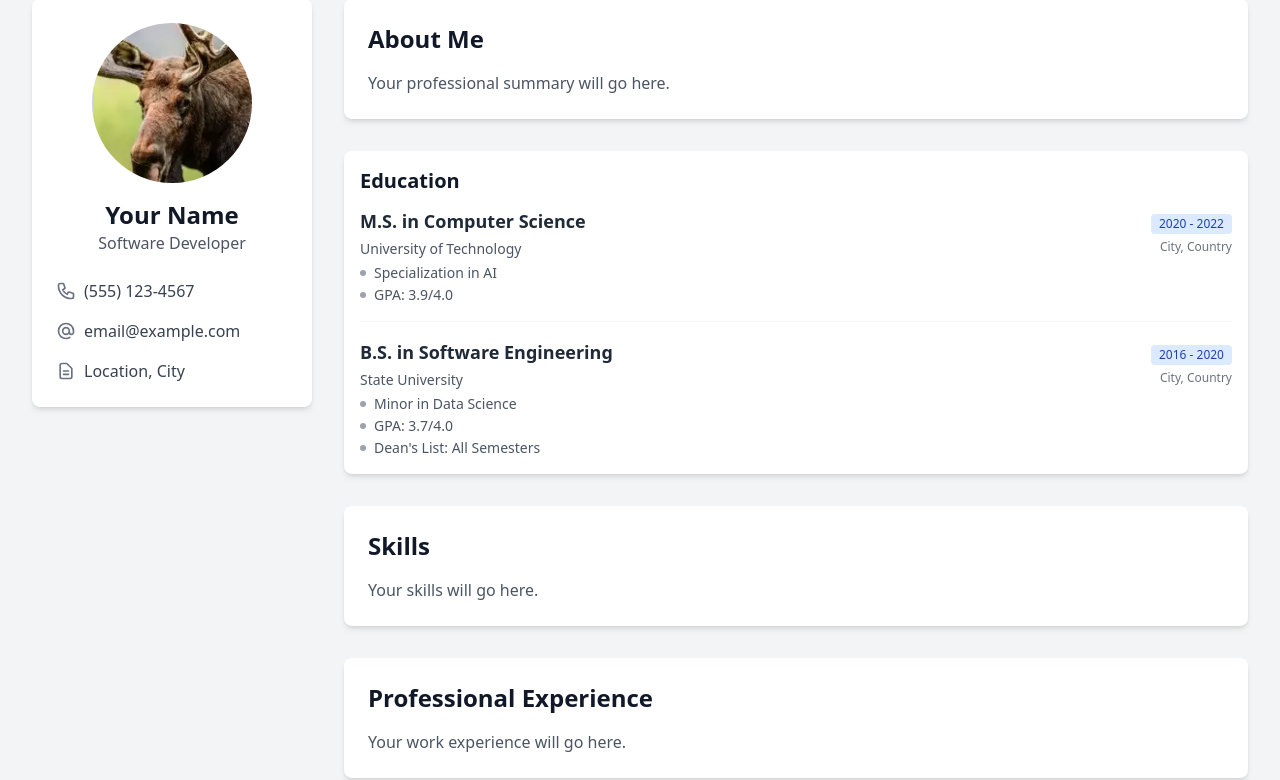
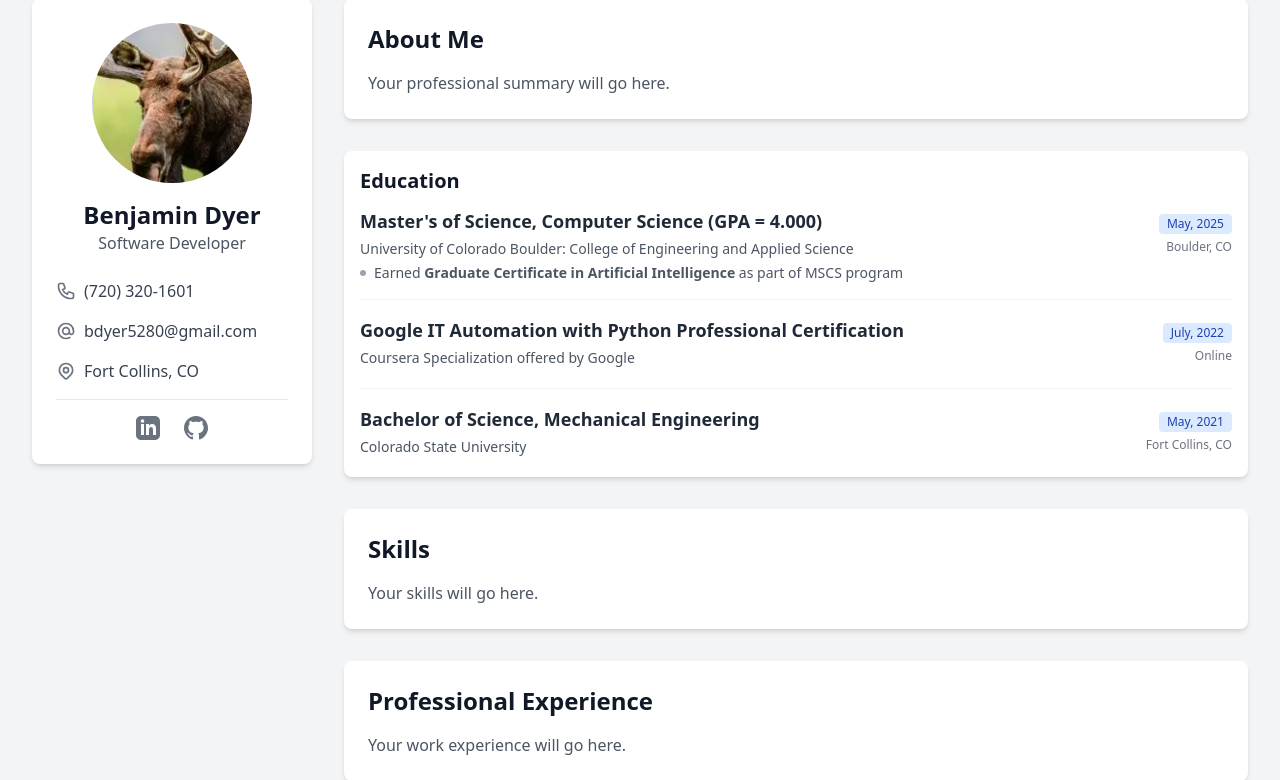
Before and after one commit to b5050d/portfolio, a Flask app: page / in a window 1280 px wide. Shown: the part 129-909 px from the top of the page. Run offline with Flask 3, Linux system fonts and the light colour scheme; some libraries are stand-ins or nearby versions.

Commit message:
Added icons for linked in and github

```diff
--- a/templates/home.html
+++ b/templates/home.html
@@ -10,7 +10,7 @@
                     <img src="{{ url_for('static', filename='moose.PNG') }}"
                          alt="Profile Picture"
                          class="w-40 h-40 rounded-full mx-auto mb-4">
-                    <h2 class="text-2xl font-bold text-gray-900">Your Name</h2>
+                    <h2 class="text-2xl font-bold text-gray-900">Benjamin Dyer</h2>
                     <p class="text-gray-600">Software Developer</p>
                 </div>
                 <div class="space-y-4">
@@ -18,19 +18,38 @@
                         <svg class="w-5 h-5 text-gray-500" fill="none" stroke="currentColor" viewBox="0 0 24 24">
                             <path stroke-linecap="round" stroke-linejoin="round" stroke-width="2" d="M3 5a2 2 0 012-2h3.28a1 1 0 01.948.684l1.498 4.493a1 1 0 01-.502 1.21l-2.257 1.13a11.042 11.042 0 005.516 5.516l1.13-2.257a1 1 0 011.21-.502l4.493 1.498a1 1 0 01.684.949V19a2 2 0 01-2 2h-1C9.716 21 3 14.284 3 6V5z"/>
                         </svg>
-                        <span class="ml-2 text-gray-700">(555) 123-4567</span>
+                        <span class="ml-2 text-gray-700">(720) 320-1601</span>
                     </div>
                     <div class="flex items-center">
                         <svg class="w-5 h-5 text-gray-500" fill="none" stroke="currentColor" viewBox="0 0 24 24">
                             <path stroke-linecap="round" stroke-linejoin="round" stroke-width="2" d="M16 12a4 4 0 10-8 0 4 4 0 008 0zm0 0v1.5a2.5 2.5 0 005 0V12a9 9 0 10-9 9m4.5-1.206a8.959 8.959 0 01-4.5 1.207"/>
                         </svg>
-                        <span class="ml-2 text-gray-700">email@example.com</span>
+                        <span class="ml-2 text-gray-700">bdyer5280@gmail.com</span>
                     </div>
                     <div class="flex items-center">
                         <svg class="w-5 h-5 text-gray-500" fill="none" stroke="currentColor" viewBox="0 0 24 24">
-                            <path stroke-linecap="round" stroke-linejoin="round" stroke-width="2" d="M9 12h6m-6 4h6m2 5H7a2 2 0 01-2-2V5a2 2 0 012-2h5.586a1 1 0 01.707.293l5.414 5.414a1 1 0 01.293.707V19a2 2 0 01-2 2z"/>
+                            <path stroke-linecap="round" stroke-linejoin="round" stroke-width="2" d="M17.657 16.657L13.414 20.9a1.998 1.998 0 01-2.827 0l-4.244-4.243a8 8 0 1111.314 0z"/>
+                            <path stroke-linecap="round" stroke-linejoin="round" stroke-width="2" d="M15 11a3 3 0 11-6 0 3 3 0 016 0z"/>
                         </svg>
-                        <span class="ml-2 text-gray-700">Location, City</span>
+                        <span class="ml-2 text-gray-700">Fort Collins, CO</span>
+                    </div>
+
+                    <!-- Social Links -->
+                    <div class="pt-4 mt-4 border-t border-gray-200">
+                        <div class="flex justify-center space-x-6">
+                            <!-- LinkedIn -->
+                            <a href="https://www.linkedin.com/in/benjamin-dyer-21259918b/" target="_blank" class="text-gray-500 hover:text-blue-600 transition-colors">
+                                <svg class="w-6 h-6" fill="currentColor" viewBox="0 0 24 24">
+                                    <path d="M19 0h-14c-2.761 0-5 2.239-5 5v14c0 2.761 2.239 5 5 5h14c2.762 0 5-2.239 5-5v-14c0-2.761-2.238-5-5-5zm-11 19h-3v-11h3v11zm-1.5-12.268c-.966 0-1.75-.79-1.75-1.764s.784-1.764 1.75-1.764 1.75.79 1.75 1.764-.783 1.764-1.75 1.764zm13.5 12.268h-3v-5.604c0-3.368-4-3.113-4 0v5.604h-3v-11h3v1.765c1.396-2.586 7-2.777 7 2.476v6.759z"/>
+                                </svg>
+                            </a>
+                            <!-- GitHub -->
+                            <a href="https://github.com/b5050d" target="_blank" class="text-gray-500 hover:text-gray-800 transition-colors">
+                                <svg class="w-6 h-6" fill="currentColor" viewBox="0 0 24 24">
+                                    <path d="M12 0c-6.626 0-12 5.373-12 12 0 5.302 3.438 9.8 8.207 11.387.599.111.793-.261.793-.577v-2.234c-3.338.726-4.033-1.416-4.033-1.416-.546-1.387-1.333-1.756-1.333-1.756-1.089-.745.083-.729.083-.729 1.205.084 1.839 1.237 1.839 1.237 1.07 1.834 2.807 1.304 3.492.997.107-.775.418-1.305.762-1.604-2.665-.305-5.467-1.334-5.467-5.931 0-1.311.469-2.381 1.236-3.221-.124-.303-.535-1.524.117-3.176 0 0 1.008-.322 3.301 1.23.957-.266 1.983-.399 3.003-.404 1.02.005 2.047.138 3.006.404 2.291-1.552 3.297-1.23 3.297-1.23.653 1.653.242 2.874.118 3.176.77.84 1.235 1.911 1.235 3.221 0 4.609-2.807 5.624-5.479 5.921.43.372.823 1.102.823 2.222v3.293c0 .319.192.694.801.576 4.765-1.589 8.199-6.086 8.199-11.386 0-6.627-5.373-12-12-12z"/>
+                                </svg>
+                            </a>
+                        </div>
                     </div>
                 </div>
             </div>
@@ -51,48 +70,48 @@
                 <!-- Education Entry 1 -->
                 <div class="mb-4 pb-4 border-b border-gray-100">
                     <div class="flex justify-between items-baseline">
-                        <h3 class="text-lg font-semibold text-gray-800">M.S. in Computer Science</h3>
-                        <span class="text-xs bg-blue-100 text-blue-800 px-2 py-0.5 rounded">2020 - 2022</span>
+                        <h3 class="text-lg font-semibold text-gray-800">Master's of Science, Computer Science (GPA = 4.000)</h3>
+                        <span class="text-xs bg-blue-100 text-blue-800 px-2 py-0.5 rounded">May, 2025</span>
                     </div>
                     <div class="flex justify-between text-sm text-gray-600 mt-1">
-                        <span>University of Technology</span>
-                        <span class="text-xs text-gray-500">City, Country</span>
+                        <span>University of Colorado Boulder: College of Engineering and Applied Science</span>
+                        <span class="text-xs text-gray-500">Boulder, CO</span>
                     </div>
                     <ul class="mt-1 text-sm text-gray-600 space-y-0.5">
                         <li class="flex items-center">
                             <span class="w-1.5 h-1.5 bg-gray-400 rounded-full mr-2"></span>
-                            Specialization in AI
-                        </li>
-                        <li class="flex items-center">
-                            <span class="w-1.5 h-1.5 bg-gray-400 rounded-full mr-2"></span>
-                            GPA: 3.9/4.0
+                            Earned&nbsp;<strong>Graduate Certificate in Artificial Intelligence</strong>&nbsp;as part of MSCS program
                         </li>
                     </ul>
                 </div>
 
                 <!-- Education Entry 2 -->
+                <div class="mb-4 pb-4 border-b border-gray-100">
+                    <div class="flex justify-between items-baseline">
+                        <h3 class="text-lg font-semibold text-gray-800">Google IT Automation with Python Professional Certification</h3>
+                        <span class="text-xs bg-blue-100 text-blue-800 px-2 py-0.5 rounded">July, 2022</span>
+                    </div>
+                    <div class="flex justify-between text-sm text-gray-600 mt-1">
+                        <span>Coursera Specialization offered by Google</span>
+                        <span class="text-xs text-gray-500">Online</span>
+                    </div>
+                    <ul class="mt-1 text-sm text-gray-600 space-y-0.5">
+                        <li>
+                        </li>
+                    </ul>
+                </div>
+
+                <!-- Education Entry 3 -->
                 <div>
                     <div class="flex justify-between items-baseline">
-                        <h3 class="text-lg font-semibold text-gray-800">B.S. in Software Engineering</h3>
-                        <span class="text-xs bg-blue-100 text-blue-800 px-2 py-0.5 rounded">2016 - 2020</span>
+                        <h3 class="text-lg font-semibold text-gray-800">Bachelor of Science, Mechanical Engineering</h3>
+                        <span class="text-xs bg-blue-100 text-blue-800 px-2 py-0.5 rounded">May, 2021</span>
                     </div>
                     <div class="flex justify-between text-sm text-gray-600 mt-1">
-                        <span>State University</span>
-                        <span class="text-xs text-gray-500">City, Country</span>
+                        <span>Colorado State University</span>
+                        <span class="text-xs text-gray-500">Fort Collins, CO</span>
                     </div>
                     <ul class="mt-1 text-sm text-gray-600 space-y-0.5">
-                        <li class="flex items-center">
-                            <span class="w-1.5 h-1.5 bg-gray-400 rounded-full mr-2"></span>
-                            Minor in Data Science
-                        </li>
-                        <li class="flex items-center">
-                            <span class="w-1.5 h-1.5 bg-gray-400 rounded-full mr-2"></span>
-                            GPA: 3.7/4.0
-                        </li>
-                        <li class="flex items-center">
-                            <span class="w-1.5 h-1.5 bg-gray-400 rounded-full mr-2"></span>
-                            Dean's List: All Semesters
-                        </li>
                     </ul>
                 </div>
             </div>
```
